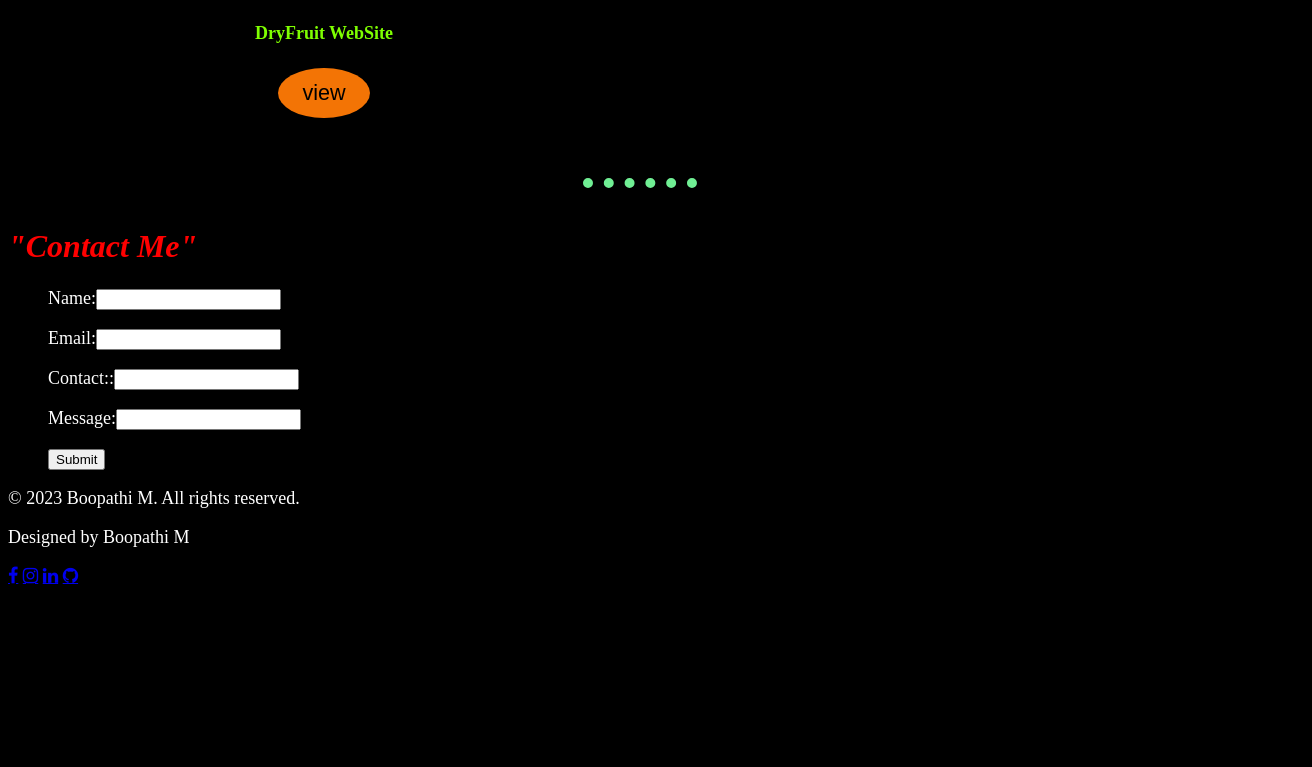
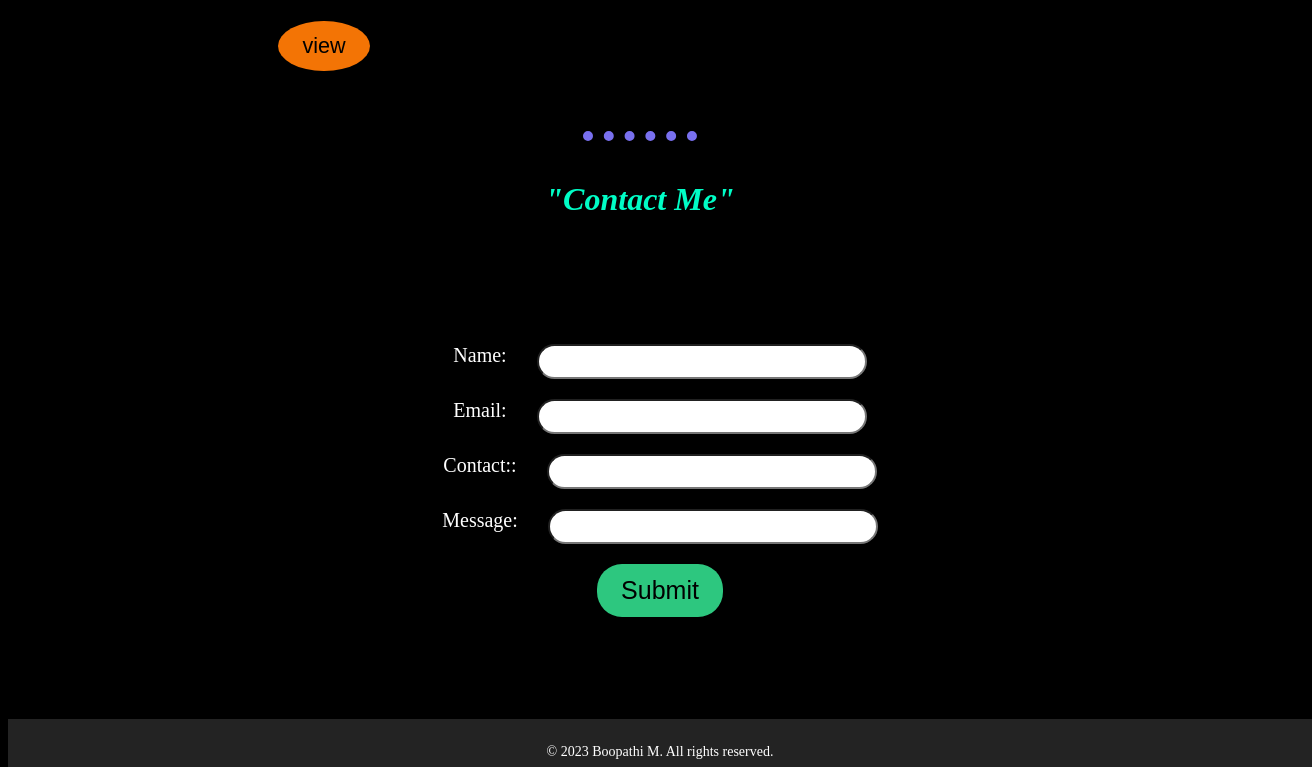
Before and after one commit to Boopathi30704/portfolio, a plain HTML site: page index.html in a window 1280 px wide. Shown: the part 2033-2800 px from the top of the page, 1312 px wide, since content can reach past the window. Before the commit the page ends 2628 px from the top, so only its background shows below. Drawn offline with Linux system fonts and the light colour scheme.

Commit message:
style.css

```diff
--- a/style.css
+++ b/style.css
@@ -1,5 +1,5 @@
 body{
-    background-color: black;
+    background-color: rgb(0, 0, 0);
     color: white;
      font-size: large;
 }
@@ -9,6 +9,7 @@ body{
     width: 100%;
     display: flex;
     justify-content:space-evenly;
+
 }
 .sec{
     height: 100%;
@@ -33,10 +34,10 @@ body{
     margin-right: 30%;
 }
 .img{
-    height:auto;
-    width: 25%;
+    height: 15%;
+    width: 17%;
     border-radius: 50%;
-    margin-right: 10%;
+    margin-right: 20%;
 
 
 }
@@ -51,7 +52,7 @@ body{
 
    }
 span{
-    color: red;
+    color: rgba(0, 255, 200, 0.993);
     font-style: oblique;
     font-weight: 600;
     font-size: xx-large;
@@ -76,9 +77,9 @@ width: 10%;
 }
 .line{
     border: none;
-    border-top: 10px dotted rgb(112, 239, 148);
+    border-top: 10px dotted rgb(121, 112, 239);
     width: 9%;
-    margin: 40px auto ;
+    margin:40px auto ;
 }
 /*education*/
 .education{
@@ -109,10 +110,10 @@ width: 10%;
 
 }
 .education p{
-    background-color: rgb(107, 105, 105);
-   width: 100%;
+    background-color: rgb(48, 49, 49);
+    width: 100%;
     height: 100%;
-    border-radius: 50%;
+    border-radius: 15px;
     font-size: large;
     font: bold;
 }
@@ -129,7 +130,6 @@ width: 10%;
 }
 /*hover*/
 .education p:hover{
-    transform: scale(1.3);
     background-color: rgb(80,80,80);
 }
 .home a:hover{
@@ -155,8 +155,6 @@ width: 10%;
     width: 50%;
     padding: 20px;
     text-align: center;
-
-
 }
 .button{
      padding: 12px 24px;
@@ -165,5 +163,70 @@ width: 10%;
      border-radius: 50%;
      border: none;
      font-size: larger;
+}
+/*contact section*/
+.contact{
+    text-align: center;
+    gap: 20px;
+}
+.form{
+    gap: 50px;
+    height: 90%;
+}
+.link{
+   margin-bottom: 8%;
+    margin-top: 10%;
+    width: auto;
+    height: 10%;
+    gap: 50px;
 
 }
+.link input{
+    border-radius: 25px;
+    font-size: 25px;
+}
+.link input:focus{
+    border: solid blue;
+}
+.link ul{
+    display: flex;
+    justify-content: center;
+    font-size: 20px;
+    gap: 30px;
+    margin: 20px;
+}
+.submit{
+     padding: 12px 24px;
+     background-color: rgb(45, 199, 127);
+     color: black;
+     border-radius: 30px;
+     border: none;
+     font-size: 20px;
+     size: 15px;
+}
+.submit:hover{
+    transform: scale(1.2);
+    background-color: lightgray;
+}
+/*footer*/
+.footer{
+    text-align: center;
+    padding: 20px;
+    background-color: rgb(35, 35, 35);
+    color: white;
+    position: relative;
+    bottom: 0;
+    width: 100%;
+    height: auto;
+}
+.footer p{
+    margin: 5px 0;
+    font-size: 14px;
+}
+.footer a{
+    color: white;
+    text-decoration: none;
+}
+.rounded-social-buttons a{
+    color: brown;
+}
```
